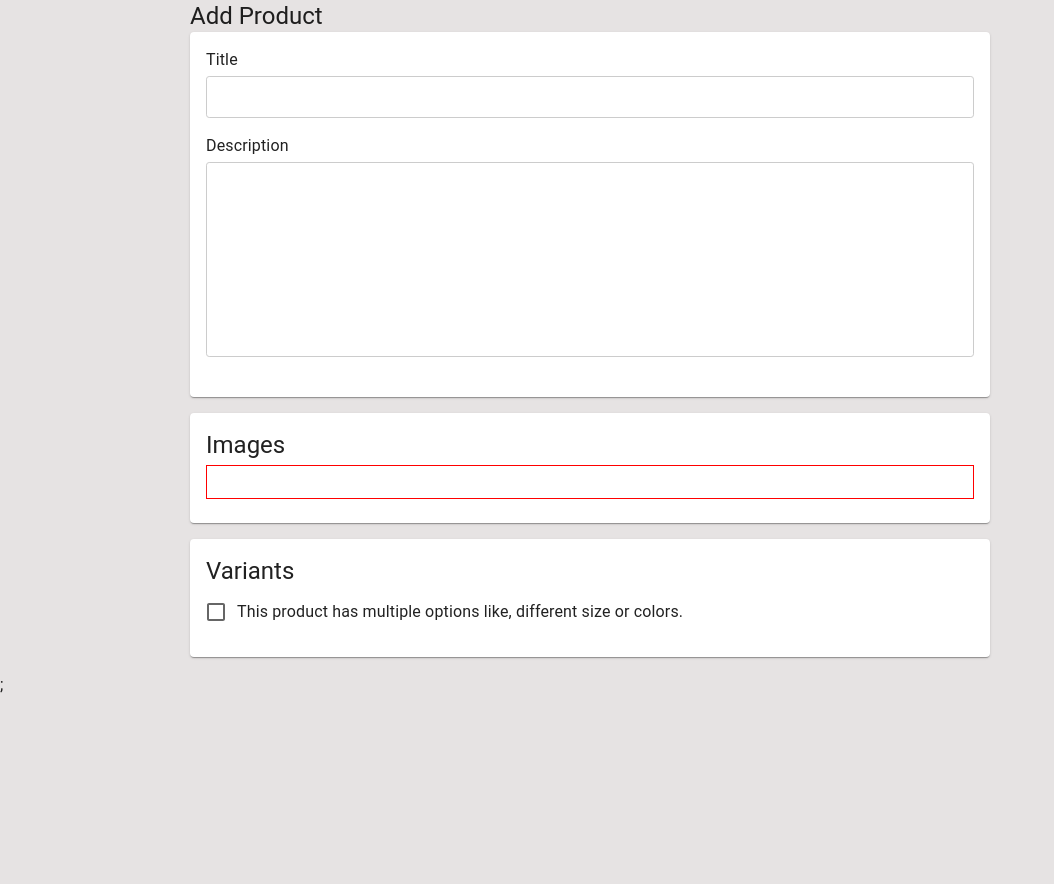
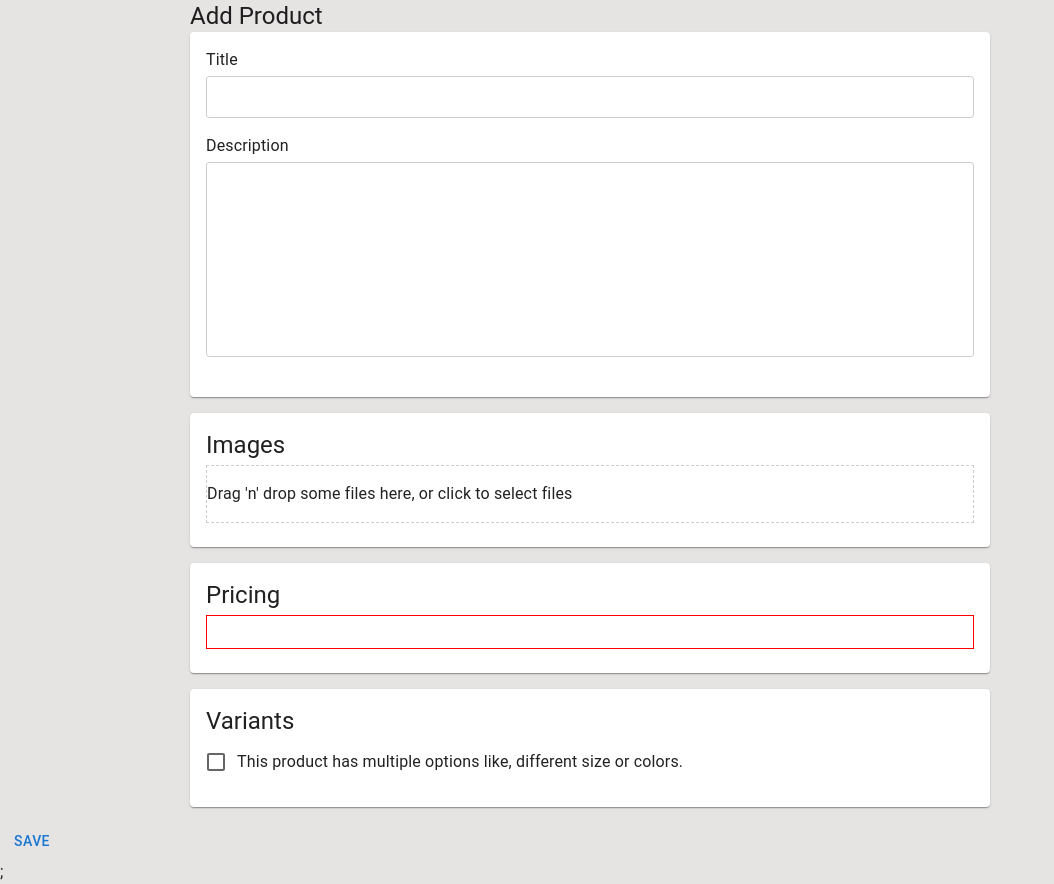
Before and after one commit to EvrenKayali/commerce, a React (Create React App) app in the folder Commerce/ClientApp/: page / in a window 1280 px wide. Shown: the whole page, without its empty margins (0-1054 px from the left). Before the commit the page ends 800 px from the top, so only its background shows below. Built offline with nearby package versions, Linux system fonts and the light colour scheme.

Commit message:
feat: add form

```diff
--- a/Commerce/ClientApp/package.json
+++ b/Commerce/ClientApp/package.json
@@ -14,6 +14,8 @@
     "merge": "^2.1.1",
     "react": "^18.2.0",
     "react-dom": "^18.2.0",
+    "react-dropzone": "^14.2.2",
+    "react-hook-form": "^7.35.0",
     "react-router-bootstrap": "^0.26.1",
     "react-router-dom": "^6.3.0",
     "react-scripts": "^5.0.1",
--- a/Commerce/ClientApp/src/Product.tsx
+++ b/Commerce/ClientApp/src/Product.tsx
@@ -1,97 +1,38 @@
-import {
-  Typography,
-  Card,
-  CardContent,
-  Box,
-  InputBase,
-  FormControl,
-  FormControlLabel,
-  Checkbox,
-  Divider,
-} from "@mui/material";
-import { width } from "@mui/system";
-import { useState } from "react";
+import { Typography, Box, Button } from "@mui/material";
+import { useForm, FormProvider } from "react-hook-form";
+import BasicInfo from "./product/BasicInfo";
+import Images from "./product/Images";
+import Pricing from "./product/Pricing";
+import Variants from "./product/Variants";
+
+type FormValues = {
+  title: string;
+  description: string;
+  variants: {
+    name: string;
+    value: string;
+  }[];
+};
 
 export const Product: React.FC = () => {
-  const [hasVariants, setHasVariants] = useState(false);
+  const methods = useForm<FormValues>({
+    mode: "onBlur",
+  });
+
+  const onSubmit = (data: FormValues) => console.log(data);
+
   return (
-    <Box width="900px" margin="0 auto">
-      <Typography variant="h5">Add Product</Typography>
-      <Card sx={{ width: "50rem", marginBottom: "1rem" }}>
-        <CardContent>
-          <Box mb="1rem">
-            <Typography mb="0.25rem">Title</Typography>
-            <InputBase
-              fullWidth
-              sx={{
-                border: "1px solid #ccc",
-                borderRadius: "0.2rem",
-                padding: "0.25rem",
-              }}
-            />
-          </Box>
-          <Box mb="1rem">
-            <Typography mb="0.25rem">Description</Typography>
-            <InputBase
-              fullWidth
-              multiline
-              rows={8}
-              sx={{ border: "1px solid #ccc", borderRadius: "0.2rem" }}
-            />
-          </Box>
-        </CardContent>
-      </Card>
-      <Card sx={{ width: "50rem", marginBottom: "1rem" }}>
-        <CardContent>
-          <Typography variant="h5" mb="0.25rem">
-            Images
-          </Typography>
-          <InputBase fullWidth sx={{ border: "1px solid red" }} />
-        </CardContent>
-      </Card>
-      <Card sx={{ width: "50rem", marginBottom: "1rem" }}>
-        <CardContent>
-          <Typography variant="h5" mb="0.25rem">
-            Variants
-          </Typography>
-          <FormControl>
-            <FormControlLabel
-              control={
-                <Checkbox
-                  checked={hasVariants}
-                  onChange={(e, checked) => setHasVariants(checked)}
-                />
-              }
-              label={
-                <Typography>
-                  This product has multiple options like, different size or
-                  colors.
-                </Typography>
-              }
-            />
-          </FormControl>
-          {hasVariants && (
-            <Box my="1rem">
-              <Divider />
-              <Typography my="1rem" variant="h6">
-                Options
-              </Typography>
-              <Typography mb="0.5rem">Option 1</Typography>
-              <InputBase
-                sx={{ border: "1px solid #ccc", borderRadius: ".2rem" }}
-              />
-              <InputBase
-                sx={{
-                  border: "1px solid #ccc",
-                  borderRadius: ".2rem",
-                  width: "25rem",
-                  marginLeft: "1rem",
-                }}
-              />
-            </Box>
-          )}
-        </CardContent>
-      </Card>
-    </Box>
+    <FormProvider {...methods}>
+      <form onSubmit={methods.handleSubmit(onSubmit)}>
+        <Box width="900px" margin="0 auto">
+          <Typography variant="h5">Add Product</Typography>
+          <BasicInfo />
+          <Images />
+          <Pricing />
+          <Variants />
+        </Box>
+        <Button type="submit">Save</Button>
+      </form>
+    </FormProvider>
   );
 };
--- /dev/null
+++ b/Commerce/ClientApp/src/product/BasicInfo.tsx
@@ -0,0 +1,34 @@
+import { Card, CardContent, Box, Typography, InputBase } from "@mui/material";
+import { useFormContext } from "react-hook-form";
+
+export default function BasicInfo() {
+  const { register } = useFormContext();
+  return (
+    <Card sx={{ width: "50rem", marginBottom: "1rem" }}>
+      <CardContent>
+        <Box mb="1rem">
+          <Typography mb="0.25rem">Title</Typography>
+          <InputBase
+            {...register("title")}
+            fullWidth
+            sx={{
+              border: "1px solid #ccc",
+              borderRadius: "0.2rem",
+              padding: "0.25rem",
+            }}
+          />
+        </Box>
+        <Box mb="1rem">
+          <Typography mb="0.25rem">Description</Typography>
+          <InputBase
+            {...register("description")}
+            fullWidth
+            multiline
+            rows={8}
+            sx={{ border: "1px solid #ccc", borderRadius: "0.2rem" }}
+          />
+        </Box>
+      </CardContent>
+    </Card>
+  );
+}
--- /dev/null
+++ b/Commerce/ClientApp/src/product/Images.tsx
@@ -0,0 +1,43 @@
+import { Card, CardContent, Typography } from "@mui/material";
+import { useState } from "react";
+import { useDropzone } from "react-dropzone";
+
+export default function Images() {
+  const [images, setImages] = useState<any[]>([]);
+  const { getRootProps, getInputProps } = useDropzone({
+    accept: {
+      "image/*": [],
+    },
+    onDrop: (acceptedFiles) => {
+      const newImages = acceptedFiles.map((file) =>
+        Object.assign(file, {
+          preview: URL.createObjectURL(file),
+        })
+      );
+      setImages([...images, ...newImages]);
+    },
+  });
+  return (
+    <Card sx={{ width: "50rem", marginBottom: "1rem" }}>
+      <CardContent>
+        <Typography variant="h5" mb="0.25rem">
+          Images
+        </Typography>
+        <div {...getRootProps()} style={{ border: "1px dashed #ccc" }}>
+          <input {...getInputProps()} />
+          <p>Drag 'n' drop some files here, or click to select files</p>
+        </div>
+        {images?.map((image, idx) => {
+          return (
+            <img
+              key={idx}
+              src={image.preview}
+              alt=""
+              style={{ width: "200px", height: "200px", objectFit: "cover" }}
+            />
+          );
+        })}
+      </CardContent>
+    </Card>
+  );
+}
--- /dev/null
+++ b/Commerce/ClientApp/src/product/Pricing.tsx
@@ -0,0 +1,13 @@
+import { Card, CardContent, Typography, InputBase } from "@mui/material";
+export default function Pricing() {
+  return (
+    <Card sx={{ width: "50rem", marginBottom: "1rem" }}>
+      <CardContent>
+        <Typography variant="h5" mb="0.25rem">
+          Pricing
+        </Typography>
+        <InputBase fullWidth sx={{ border: "1px solid red" }} />
+      </CardContent>
+    </Card>
+  );
+}
--- /dev/null
+++ b/Commerce/ClientApp/src/product/Variants.tsx
@@ -0,0 +1,111 @@
+import {
+  Box,
+  Button,
+  Card,
+  CardContent,
+  Typography,
+  InputBase,
+  FormControl,
+  FormControlLabel,
+  Checkbox,
+  Divider,
+} from "@mui/material";
+import { useState } from "react";
+import { useFieldArray, useFormContext } from "react-hook-form";
+
+export default function Variants() {
+  const [hasVariants, setHasVariants] = useState(false);
+  const { control, register } = useFormContext();
+
+  const { fields, append, remove } = useFieldArray({
+    name: "variants",
+    control: control,
+  });
+
+  const handleVariantChecked = (checked: boolean) => {
+    if (checked && !Boolean(fields?.length)) {
+      append({
+        name: "",
+        value: "",
+      });
+    }
+    setHasVariants(checked);
+  };
+  return (
+    <Card sx={{ width: "50rem", marginBottom: "1rem" }}>
+      <CardContent>
+        <Typography variant="h5" mb="0.25rem">
+          Variants
+        </Typography>
+        <FormControl>
+          <FormControlLabel
+            control={
+              <Checkbox
+                checked={hasVariants}
+                onChange={(_, checked) => handleVariantChecked(checked)}
+              />
+            }
+            label={
+              <Typography>
+                This product has multiple options like, different size or
+                colors.
+              </Typography>
+            }
+          />
+        </FormControl>
+        {hasVariants && (
+          <Box my="1rem">
+            <Divider />
+            <Typography mt="1rem" variant="h6">
+              Options
+            </Typography>
+            {fields.map((field, index) => {
+              return (
+                <Box key={field.id}>
+                  <Box my="1rem">
+                    <Typography mb="0.5rem">Option {index + 1}</Typography>
+                    <InputBase
+                      {...register(`variants.${index}.name`)}
+                      sx={{
+                        border: "1px solid #ccc",
+                        borderRadius: ".2rem",
+                      }}
+                    />
+                    <InputBase
+                      {...register(`variants.${index}.value`)}
+                      sx={{
+                        border: "1px solid #ccc",
+                        borderRadius: ".2rem",
+                        width: "25rem",
+                        marginLeft: "1rem",
+                      }}
+                    />
+                    <Button onClick={() => remove(index)}>Remove</Button>
+                  </Box>
+                  <Divider />
+                </Box>
+              );
+            })}
+
+            <Button
+              onClick={() =>
+                append({
+                  name: "",
+                  value: "",
+                })
+              }
+              variant="outlined"
+              sx={{
+                borderColor: "#ccc",
+                color: "#000",
+                marginTop: "1rem",
+              }}
+            >
+              Add another option
+            </Button>
+          </Box>
+        )}
+      </CardContent>
+    </Card>
+  );
+}
```
Also changed, not shown: 1 other file (tests, documents, lock files or other folders).
